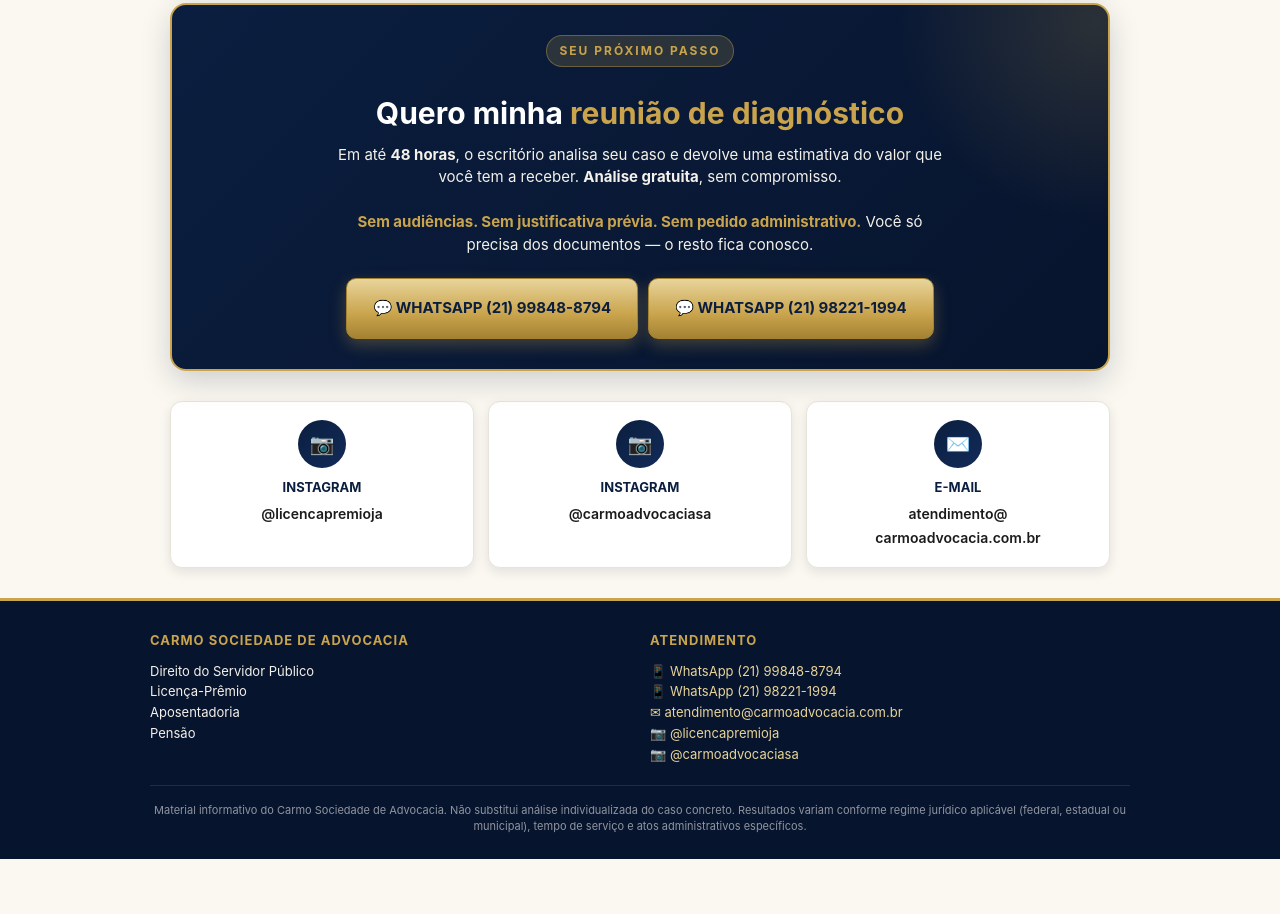
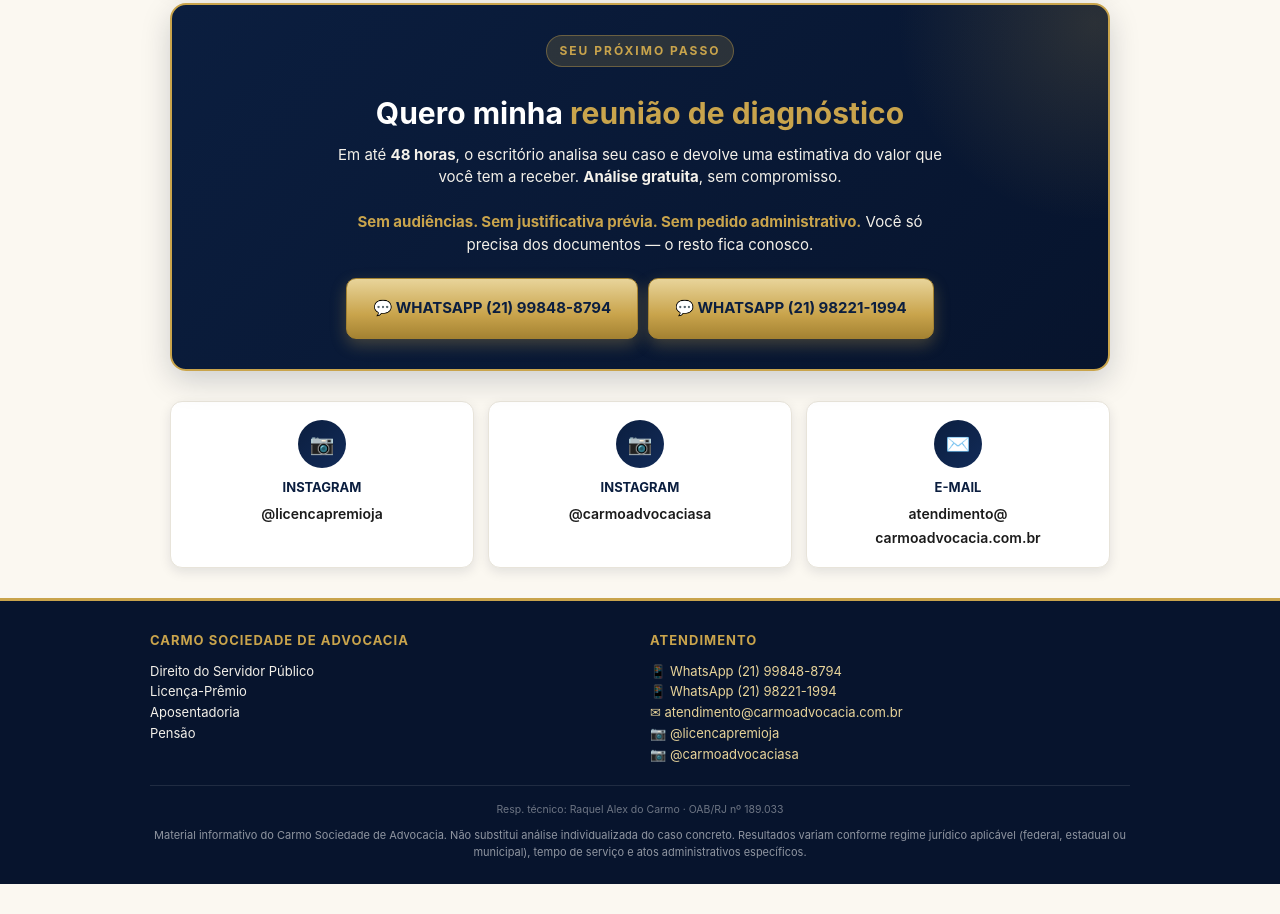
Before and after one commit to rqalexcarmo-arch/licencapremio, a plain HTML site: page index.html in a window 1280 px wide. Shown: the part 3441-4355 px from the top of the page. Before the commit the page ends 4330 px from the top, so only its background shows below. Drawn offline with Linux system fonts and the light colour scheme.

Commit message:
Rodape: identificacao do responsavel tecnico (Prov. 205/2021 CFOAB)

```diff
--- a/index.html
+++ b/index.html
@@ -1286,6 +1286,9 @@
       </div>
     </div>
     <div class="legal">
+      <div style="margin-bottom: 10px; opacity: 0.75; font-size: 10.5px;">
+        Resp. técnico: Raquel Alex do Carmo · OAB/RJ nº 189.033
+      </div>
       Material informativo do Carmo Sociedade de Advocacia.
       Não substitui análise individualizada do caso concreto.
       Resultados variam conforme regime jurídico aplicável (federal, estadual ou municipal),
```
